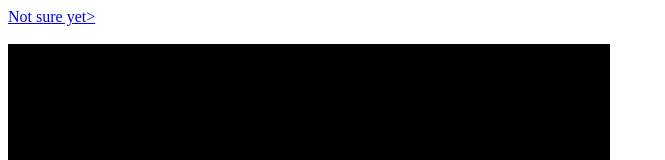
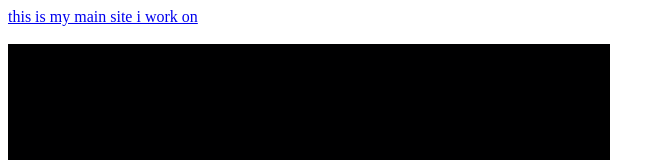
Before and after one commit to kenthehuman/kenthehuman.github.io, a plain HTML site: page index.html in a window 1280 px wide. Shown: the top 160 px of the page, without its empty margins (0-665 px from the left). Drawn offline with Linux system fonts and the light colour scheme.

Commit message:
Create index.html

```diff
--- a/index.html
+++ b/index.html
@@ -14,7 +14,7 @@
   </style>
 
   <body>
-    <a href="/about.html">Not sure yet></a>
+    <a href="www.kenthehuman.net">this is my main site i work on</a>
     <br><br>
     <img id="img_ball" src="./images/ball.png" width="20" />
     <img id="img_brick" src="./images/brick.png" width="20" />
```
